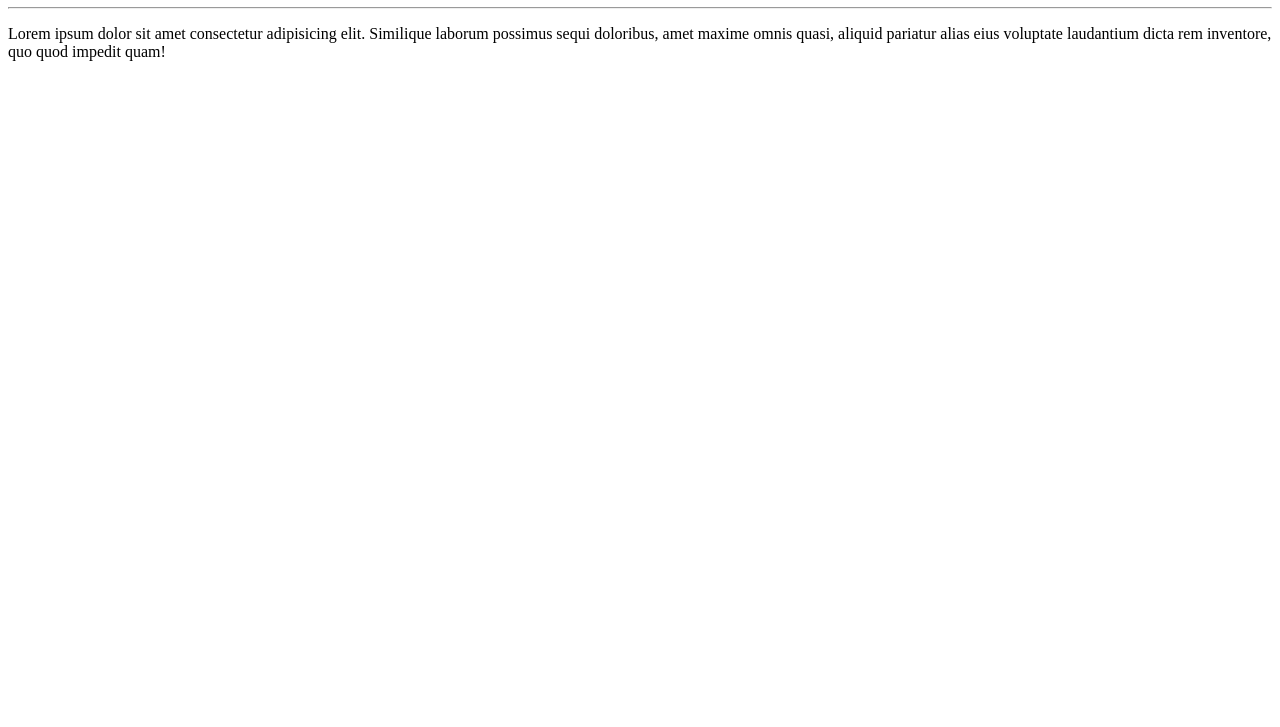
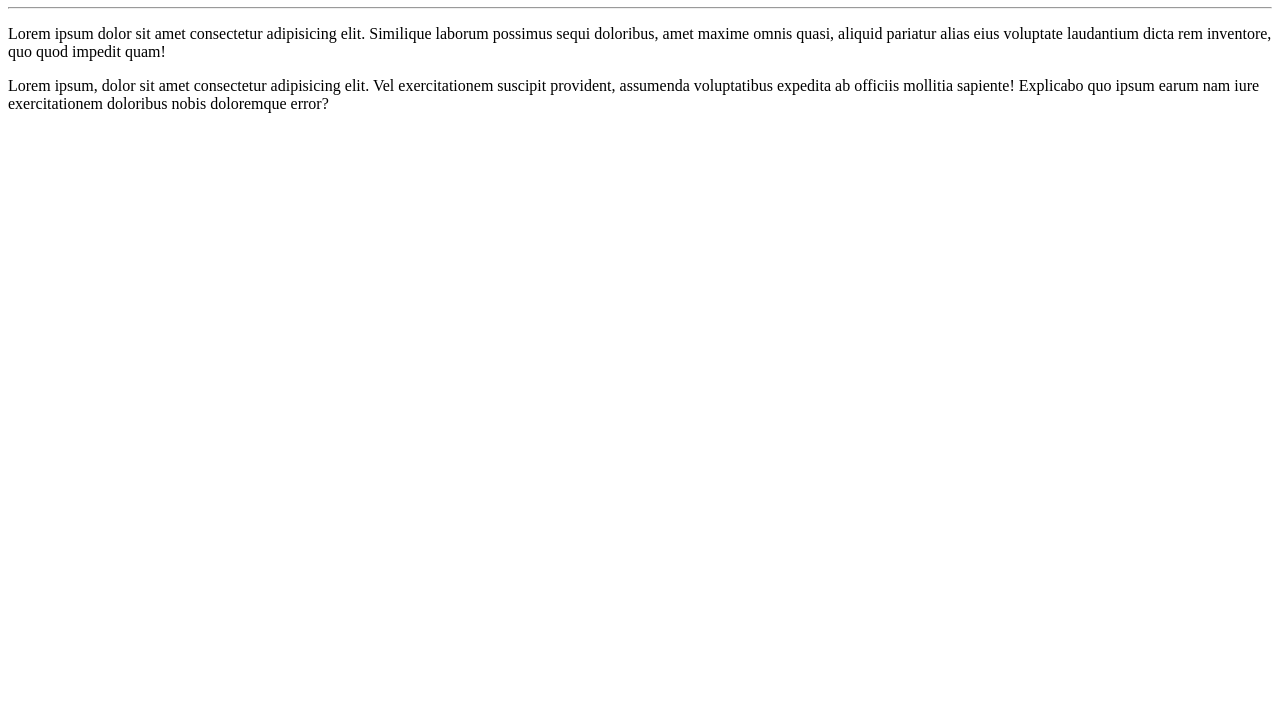
Before and after one commit to Gilfsantos/Ola_Mundo, a plain HTML site: page site-exemplo/index.html in a window 1280 px wide. Shown: the part 73-800 px from the top of the page. Drawn offline with Linux system fonts and the light colour scheme.

Commit message:
adicionei mudança
criaçao de paragrafos

```diff
--- a/site-exemplo/index.html
+++ b/site-exemplo/index.html
@@ -9,6 +9,6 @@
     <h1>Olá, <strong>Mundo</strong></h1>
     <hr>
 <p>Lorem ipsum dolor sit amet consectetur adipisicing elit. Similique laborum possimus sequi doloribus, amet maxime omnis quasi, aliquid pariatur alias eius voluptate laudantium dicta rem inventore, quo quod impedit quam!</p>
-
+<p>Lorem ipsum, dolor sit amet consectetur adipisicing elit. Vel exercitationem suscipit provident, assumenda voluptatibus expedita ab officiis mollitia sapiente! Explicabo quo ipsum earum nam iure exercitationem doloribus nobis doloremque error?</p>
 </body>
 </html>
```
